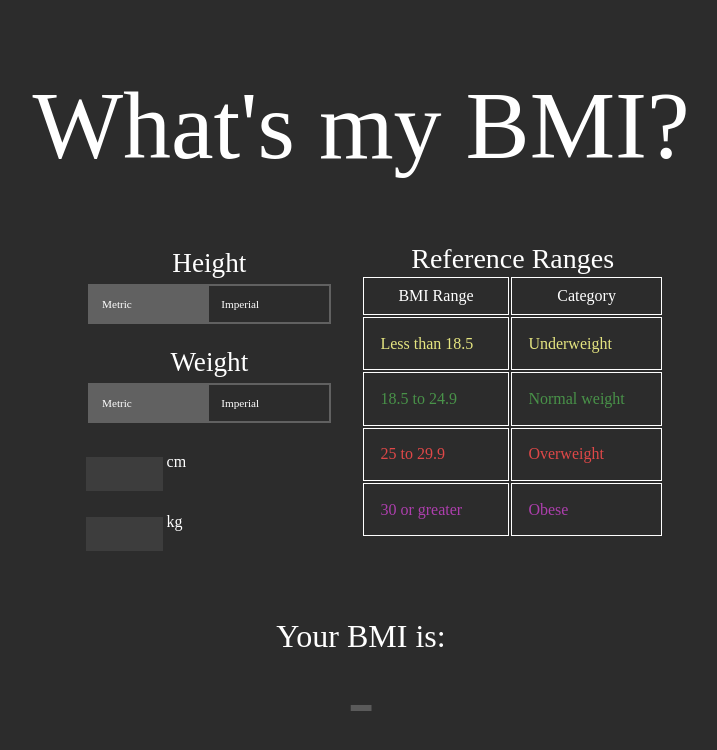
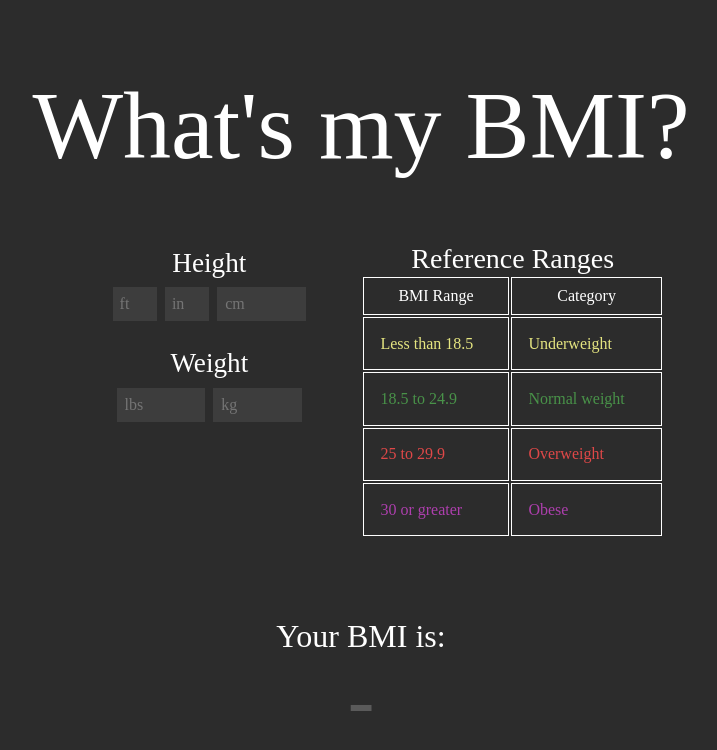
Before and after one commit to andrewkay6/bmi_calculator, a React (Create React App) app: page / in a window 1280 px wide. Shown: the top 750 px of the page, without its empty margins (279-996 px from the left). Built offline with nearby package versions, Linux system fonts and the light colour scheme; a web font is replaced by a local one.

Commit message:
Removed the unit radio buttons in favor of displaying all the text on screen at one

```diff
--- a/src/App.css
+++ b/src/App.css
@@ -45,9 +45,10 @@ body {
 
 .inputsContainer{
   display: flex;
-  justify-content: flex-start;
+  justify-content: center;
   font-size: 100%;
-  align-items: flex-start;
+  align-items: center;
+  flex-wrap: wrap;
 }
 
 .header{
@@ -66,24 +67,8 @@ body {
 
 }
 
-input[type="radio"] {
-  display: none;
-}
-input[type="radio"] + label {
-  display: inline-block;
-  padding: 10px;
-  border: solid 2px transparent;
-  transition: all 0.3s;
-  width: 50%;
-  font-size: 100%;
-  box-sizing: border-box;
 
-}
 
-input[type="radio"]:checked + label {
-  border: solid 2px rgb(97, 97, 97);
-  background-color: rgb(97, 97, 97);
-}
 input[type="radio"] + label:hover{
   backdrop-filter:brightness(120%);
   border: solid 2px transparent;
@@ -98,18 +83,24 @@ input[type="text"] {
   font-size: 16px;
   color: white;
   font-family: 'Tilt Warp';
-  width: 20%;
+  width: 30%;
+}
+.halfTextInput{
+  width: 12.5% !important;
+  padding-left: 7px !important;
+  padding-right: 7px !important;
 }
 
 
 .appLogic {
   display: flex;
   flex-direction: column;
-  justify-content: space-evenly;
+  justify-content: flex-start;
   align-items: flex-start;
   position: relative;
   align-self: center;
-  width:50%
+  width:50%;
+  height:100%;
 
 }
 .tableContainer{
@@ -198,9 +189,7 @@ th {
   color:rgb(173, 63, 173);
 }
 .bmiRangeTable{
-
   width: 100%;
-
 }
 .page{
   display: flex;
@@ -212,8 +201,15 @@ th {
 
 
 }
+.flexBreak {
+  flex-basis: 100%;
+  height: 0;
+}
 .totalInputsContainer{
+  display: flex;
+  align-items: center;
   padding-top: 10%;
   padding-left: 8%;
   width: 100%
+
 }
--- a/src/App.js
+++ b/src/App.js
@@ -9,19 +9,19 @@ import BMIRangeTable from './BMIRangeTable';
 const generateBMIColor = (heightContents, weightContents) => {
   let BMI = calculateBMI(heightContents, weightContents);
 
-  if (BMI === "-"){
+  if (BMI === "-") {
     return "grey";
   }
-  if (parseInt(BMI) < 18.5){
+  if (parseInt(BMI) < 18.5) {
     return "yellow";
   }
-  if (parseInt(BMI) >= 18.5 && parseInt(BMI) < 25){
+  if (parseInt(BMI) >= 18.5 && parseInt(BMI) < 25) {
     return "green";
   }
-  if (parseInt(BMI)>= 25 && parseInt(BMI)< 30){
+  if (parseInt(BMI) >= 25 && parseInt(BMI) < 30) {
     return "red";
   }
-  else{
+  else {
     return "purple";
   }
 
@@ -61,13 +61,6 @@ const App = () => {
     }
   });
 
-
-  const handleHeightUnitChange = (event) => {
-    setHeightUnits(event.target.value);
-  }
-  const handleWeightUnitChange = (event) => {
-    setWeightUnits(event.target.value);
-  }
   return (
     <div className='page'>
       <div className='titleContainer'>
@@ -78,58 +71,17 @@ const App = () => {
         <div className='appLogic'>
           <div className='unitSelection'>
             <label className="header">Height</label>
-          <div className='unitsContainer'>
-            <input
-              type="radio"
-              id="metricHeight"
-              name="heightoption"
-              value="metric"
-              checked={heightUnits === 'metric'}
-              onChange={handleHeightUnitChange}
-            />
-            <label htmlFor="metricHeight">Metric</label>
-            <input
-              type="radio"
-              id="imperialHeight"
-              name="heightoption"
-              value="imperial"
-              checked={heightUnits === 'imperial'}
-              onChange={handleHeightUnitChange}
-            />
-            <label htmlFor="imperialHeight">Imperial</label>
-          </div>
-          <br></br>
-          <label className="header">Weight</label>
-          <div className='unitsContainer'>
-            <input
-              type="radio"
-              id="metricWeight"
-              name="weightoption"
-              value="metric"
-              checked={weightUnits === 'metric'}
-              onChange={handleWeightUnitChange}
-            />
-            <label htmlFor="metricWeight">Metric</label>
-            <input
-              type="radio"
-              id="imperialWeight"
-              name="weightoption"
-              value="imperial"
-              checked={weightUnits === 'imperial'}
-              onChange={handleWeightUnitChange}
-            />
-            <label htmlFor="imperialWeight">Imperial</label>
-            </div>
-          </div>
-          <div className='totalInputsContainer'>
             <div className='inputsContainer'>
               <HeightInput unit={heightUnits} heightContents={heightContents} setHeightContents={setHeightContents} />
             </div>
             <br />
+            <label className="header">Weight</label>
+
             <div className='inputsContainer'>
               <WeightInput unit={weightUnits} weightContents={weightContents} setWeightContents={setWeightContents} />
             </div>
           </div>
+
         </div>
         <BMIRangeTable />
       </div>
--- a/src/HeightInput.js
+++ b/src/HeightInput.js
@@ -88,6 +88,7 @@ const HeightInput = (props) => {
     };
 
     let inputField;
+    /*
     switch (props.unit) {
         case 'imperial':
             inputField = (
@@ -108,6 +109,15 @@ const HeightInput = (props) => {
             inputField = (<></>);
             break;
     }
+    */
+    inputField = (
+        <>
+            <input type="text" className="halfTextInput" placeholder="ft" value={feet} onChange={handleFeetChange} />
+            <input type="text" className="halfTextInput" placeholder='in' value={inches} onChange={handleInchesChange} />
+
+            <input type="text" placeholder='cm' value={cm} onChange={handleCmChange} />
+        </>
+    );
 
     return inputField;
 };
--- a/src/WeightInput.js
+++ b/src/WeightInput.js
@@ -51,29 +51,17 @@ const WeightInput = (props) => {
         }
       });
     }
-    let inputField;
-    switch (props.unit) {
-      case 'imperial':
-        inputField = (
-          <>
-            <input type="text" value={lbs} onChange={handleLbsChange} />lbs
-          </>
-        )
-        break;
 
-      case 'metric':
-        inputField = (
-          <>
-            <input type="text" value={kg} onChange={handleKgChange} />kg
-          </>
-        )
-        break;
-      default:
-        inputField = (<div>test</div>);
-        break;
 
-    }
-    return inputField;
+
+    return (
+      <>
+        <input type="text" placeholder="lbs" value={lbs} onChange={handleLbsChange} />
+        <input type="text" placeholder="kg" value={kg} onChange={handleKgChange} />
+      </>
+    );
+
+
   }
 
 export default WeightInput;
```
Lines whose indentation alone changed are shown as unchanged.
